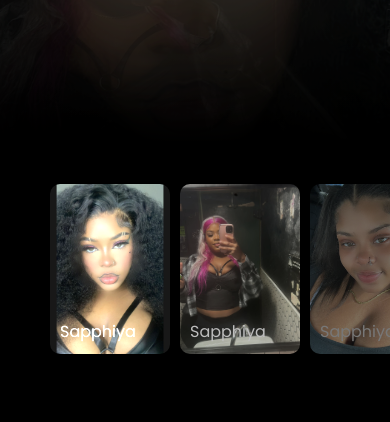
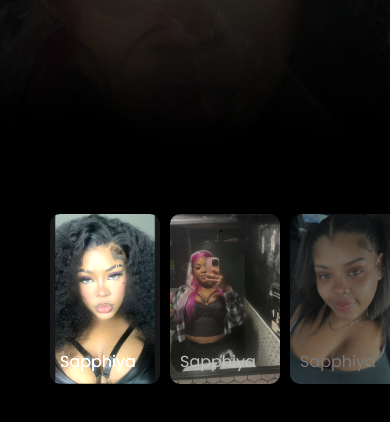
Before and after one commit to cosisaxis/saph, a plain HTML site: page index.html in a window 390 px wide. Shown: the part 360-782 px from the top of the page. Drawn offline with Linux system fonts and the light colour scheme.

Commit message:
test new responsiveness 2

```diff
--- a/styles.css
+++ b/styles.css
@@ -171,7 +171,8 @@ header .menu{
     }
     #test1{
         height: 170px;
-        width: 120px ;
+        width: 110px ;
+        margin-top: 30px;
     }
 
 }
```
